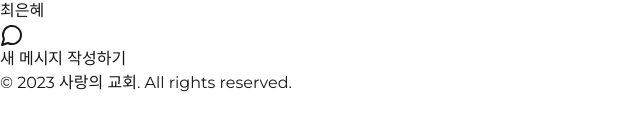
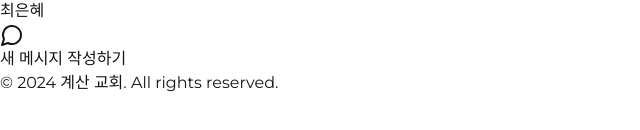
Before and after one commit to sung-woo-jang/christmas-invitation-2024, a Next.js app: page /messages/list in a window 1280 px wide. Shown: the part 400-530 px from the top of the page, without its empty margins (0-640 px from the left). Built offline with nearby package versions, Linux system fonts and the light colour scheme.

Commit message:
레이아웃

```diff
--- a/src/app/messages/list/page.tsx
+++ b/src/app/messages/list/page.tsx
@@ -1,8 +1,8 @@
 'use client';
 
-import { useState, useEffect } from 'react';
+import { useEffect, useState } from 'react';
 import Link from 'next/link';
-import { User, ChevronRight, MessageCircle } from 'lucide-react';
+import { MessageCircle, User } from 'lucide-react';
 
 interface Message {
   id: number;
--- a/src/components/Layout.tsx
+++ b/src/components/Layout.tsx
@@ -97,7 +97,7 @@ export default function Layout({ children }: { children: React.ReactNode }) {
       </main>
       <footer className='bg-gray-100 text-center py-4 mt-8'>
         <p className='text-gray-600'>
-          &copy; 2023 사랑의 교회. All rights reserved.
+          &copy; 2024 계산 교회. All rights reserved.
         </p>
       </footer>
     </div>
```
